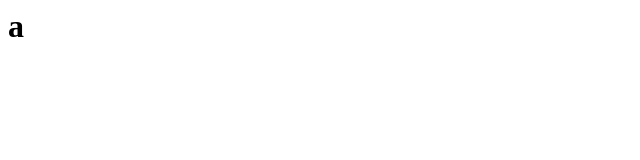
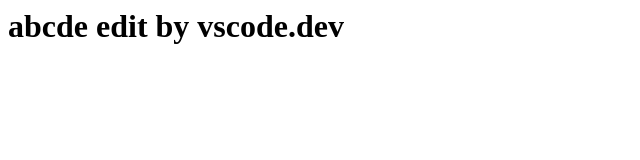
Before and after one commit to integral0523/testhtml, a plain HTML site: page a.html in a window 1280 px wide. Shown: the whole page, without its empty margins (0-640 px from the left). Drawn offline with Linux system fonts and the light colour scheme.

Commit message:
edit by vscode.dev

```diff
--- a/a.html
+++ b/a.html
@@ -1,3 +1,3 @@
 <body>
-  <h1>a</h1>
+  <h1>abcde edit by vscode.dev</h1>
 </body>
```
